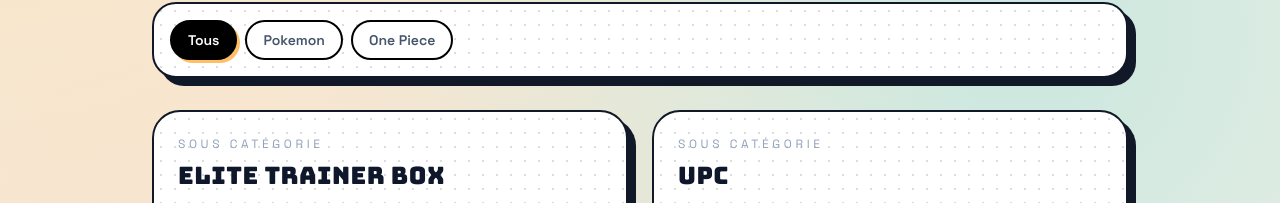
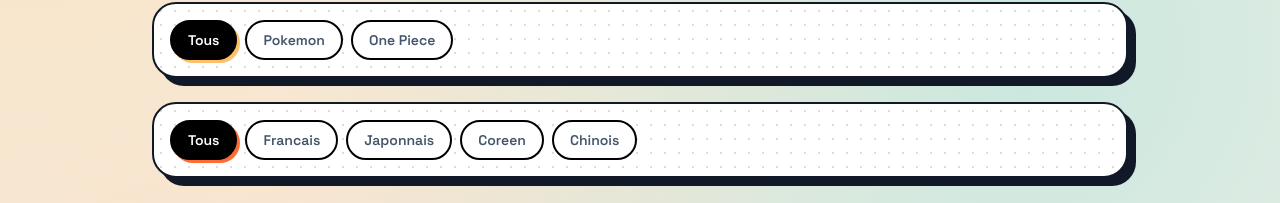
Before and after one commit to LoLoSenPai/e-com-tcg, a Next.js app: page /categories in a window 1280 px wide. Shown: the part 268-471 px from the top of the page. Built offline with nearby package versions, Linux system fonts and the light colour scheme; no server answers; the database is empty.

Commit message:
feat: add language filtering and franchise language support in categories

```diff
--- a/src/app/categories/[category]/page.tsx
+++ b/src/app/categories/[category]/page.tsx
@@ -1,5 +1,5 @@
 import { notFound } from "next/navigation";
-import { categories, franchises } from "@/lib/sample-data";
+import { categories, franchiseLanguages, franchises } from "@/lib/sample-data";
 import { getProducts } from "@/lib/products";
 import { ProductCard } from "@/components/product-card";
 import type { Product } from "@/lib/types";
@@ -9,7 +9,7 @@ export const dynamic = "force-dynamic";
 
 type CategoryPageProps = {
   params: Promise<{ category: string }>;
-  searchParams: Promise<{ franchise?: string }>;
+  searchParams: Promise<{ franchise?: string; language?: string }>;
 };
 
 export async function generateMetadata({
@@ -32,25 +32,49 @@ function filterByFranchise(products: Product[], franchise?: string) {
   });
 }
 
+function filterByLanguage(products: Product[], language?: string) {
+  if (!language || language === "Tous") return products;
+  return products.filter(
+    (product) => product.language === language || product.tags?.includes(language),
+  );
+}
+
+function getAllowedLanguages(franchise: string) {
+  if (franchise === "Pokemon") return [...franchiseLanguages.Pokemon];
+  if (franchise === "One Piece") return [...franchiseLanguages["One Piece"]];
+  return Array.from(
+    new Set([
+      ...franchiseLanguages.Pokemon,
+      ...franchiseLanguages["One Piece"],
+    ]),
+  );
+}
+
 export default async function CategoryPage({
   params,
   searchParams,
 }: CategoryPageProps) {
   const { category } = await params;
   const paramsSearch = await searchParams;
-  const selected =
+  const selectedFranchise =
     paramsSearch.franchise &&
-      franchises.includes(paramsSearch.franchise as (typeof franchises)[number])
+    franchises.includes(paramsSearch.franchise as (typeof franchises)[number])
       ? paramsSearch.franchise
+      : "Tous";
+  const allowedLanguages: string[] = getAllowedLanguages(selectedFranchise);
+  const selectedLanguage =
+    paramsSearch.language && allowedLanguages.includes(paramsSearch.language)
+      ? paramsSearch.language
       : "Tous";
   const decoded = decodeURIComponent(category);
   if (!categories.includes(decoded as (typeof categories)[number])) {
     notFound();
   }
   const products = await getProducts();
-  const filtered = filterByFranchise(products, selected).filter(
-    (product) => product.category === decoded,
-  );
+  const filtered = filterByLanguage(
+    filterByFranchise(products, selectedFranchise),
+    selectedLanguage,
+  ).filter((product) => product.category === decoded);
 
   return (
     <main className="mx-auto w-full max-w-6xl px-6 py-16">
--- a/src/app/categories/page.tsx
+++ b/src/app/categories/page.tsx
@@ -1,5 +1,9 @@
 import Link from "next/link";
-import { categories, franchises } from "@/lib/sample-data";
+import {
+  categories,
+  franchiseLanguages,
+  franchises,
+} from "@/lib/sample-data";
 import type { Product } from "@/lib/types";
 import { getProducts } from "@/lib/products";
 import type { Metadata } from "next";
@@ -12,7 +16,7 @@ export const metadata: Metadata = {
 };
 
 type CategoriesPageProps = {
-  searchParams: Promise<{ franchise?: string }>;
+  searchParams: Promise<{ franchise?: string; language?: string }>;
 };
 
 function filterByFranchise(products: Product[], franchise?: string) {
@@ -24,14 +28,63 @@ function filterByFranchise(products: Product[], franchise?: string) {
   });
 }
 
+function filterByLanguage(products: Product[], language?: string) {
+  if (!language || language === "Tous") return products;
+  return products.filter(
+    (product) => product.language === language || product.tags?.includes(language),
+  );
+}
+
+function getAllowedLanguages(franchise: string) {
+  if (franchise === "Pokemon") return [...franchiseLanguages.Pokemon];
+  if (franchise === "One Piece") return [...franchiseLanguages["One Piece"]];
+  return Array.from(
+    new Set([
+      ...franchiseLanguages.Pokemon,
+      ...franchiseLanguages["One Piece"],
+    ]),
+  );
+}
+
+function buildCategoriesHref(franchise: string, language: string) {
+  const query = new URLSearchParams();
+  if (franchise !== "Tous") query.set("franchise", franchise);
+  if (language !== "Tous") query.set("language", language);
+  const queryString = query.toString();
+  return queryString ? `/categories?${queryString}` : "/categories";
+}
+
+function buildCategoryHref(
+  category: string,
+  franchise: string,
+  language: string,
+) {
+  const query = new URLSearchParams();
+  if (franchise !== "Tous") query.set("franchise", franchise);
+  if (language !== "Tous") query.set("language", language);
+  const queryString = query.toString();
+  return `/categories/${encodeURIComponent(category)}${
+    queryString ? `?${queryString}` : ""
+  }`;
+}
+
 export default async function CategoriesPage({ searchParams }: CategoriesPageProps) {
   const params = await searchParams;
-  const selected =
-    params.franchise && franchises.includes(params.franchise as (typeof franchises)[number])
+  const selectedFranchise =
+    params.franchise &&
+    franchises.includes(params.franchise as (typeof franchises)[number])
       ? params.franchise
       : "Tous";
+  const allowedLanguages: string[] = getAllowedLanguages(selectedFranchise);
+  const selectedLanguage =
+    params.language && allowedLanguages.includes(params.language)
+      ? params.language
+      : "Tous";
   const products = await getProducts();
-  const filtered = filterByFranchise(products, selected);
+  const filtered = filterByLanguage(
+    filterByFranchise(products, selectedFranchise),
+    selectedLanguage,
+  );
   const categoryCounts = categories.map((category) => ({
     category,
     count: filtered.filter((product) => product.category === category).length,
@@ -47,21 +100,33 @@ export default async function CategoriesPage({ searchParams }: CategoriesPagePro
           Choisis ton univers TCG
         </h1>
       </div>
-      <div className="manga-panel manga-dot mb-8 flex flex-wrap gap-2 rounded-[24px] bg-white p-4">
+      <div className="manga-panel manga-dot mb-6 flex flex-wrap gap-2 rounded-[24px] bg-white p-4">
         {["Tous", ...franchises].map((franchise) => (
           <Link
             key={franchise}
-            href={
-              franchise === "Tous"
-                ? "/categories"
-                : `/categories?franchise=${encodeURIComponent(franchise)}`
-            }
-            className={`rounded-full border-2 border-black px-4 py-2 text-sm font-semibold transition ${selected === franchise
+            href={buildCategoriesHref(franchise, selectedLanguage)}
+            className={`rounded-full border-2 border-black px-4 py-2 text-sm font-semibold transition ${
+              selectedFranchise === franchise
                 ? "bg-black text-white shadow-[3px_3px_0_#ffbf69]"
                 : "bg-white text-slate-600 hover:-translate-y-0.5"
-              }`}
+            }`}
           >
             {franchise}
+          </Link>
+        ))}
+      </div>
+      <div className="manga-panel manga-dot mb-8 flex flex-wrap gap-2 rounded-[24px] bg-white p-4">
+        {["Tous", ...allowedLanguages].map((language) => (
+          <Link
+            key={language}
+            href={buildCategoriesHref(selectedFranchise, language)}
+            className={`rounded-full border-2 border-black px-4 py-2 text-sm font-semibold transition ${
+              selectedLanguage === language
+                ? "bg-black text-white shadow-[3px_3px_0_#ff6b35]"
+                : "bg-white text-slate-600 hover:-translate-y-0.5"
+            }`}
+          >
+            {language}
           </Link>
         ))}
       </div>
@@ -69,10 +134,7 @@ export default async function CategoriesPage({ searchParams }: CategoriesPagePro
         {categoryCounts.map(({ category, count }) => (
           <Link
             key={category}
-            href={`/categories/${encodeURIComponent(category)}${selected !== "Tous"
-                ? `?franchise=${encodeURIComponent(selected)}`
-                : ""
-              }`}
+            href={buildCategoryHref(category, selectedFranchise, selectedLanguage)}
             className="manga-panel manga-card manga-dot rounded-[28px] bg-white p-6"
           >
             <p className="text-xs uppercase tracking-[0.3em] text-slate-400">
```
